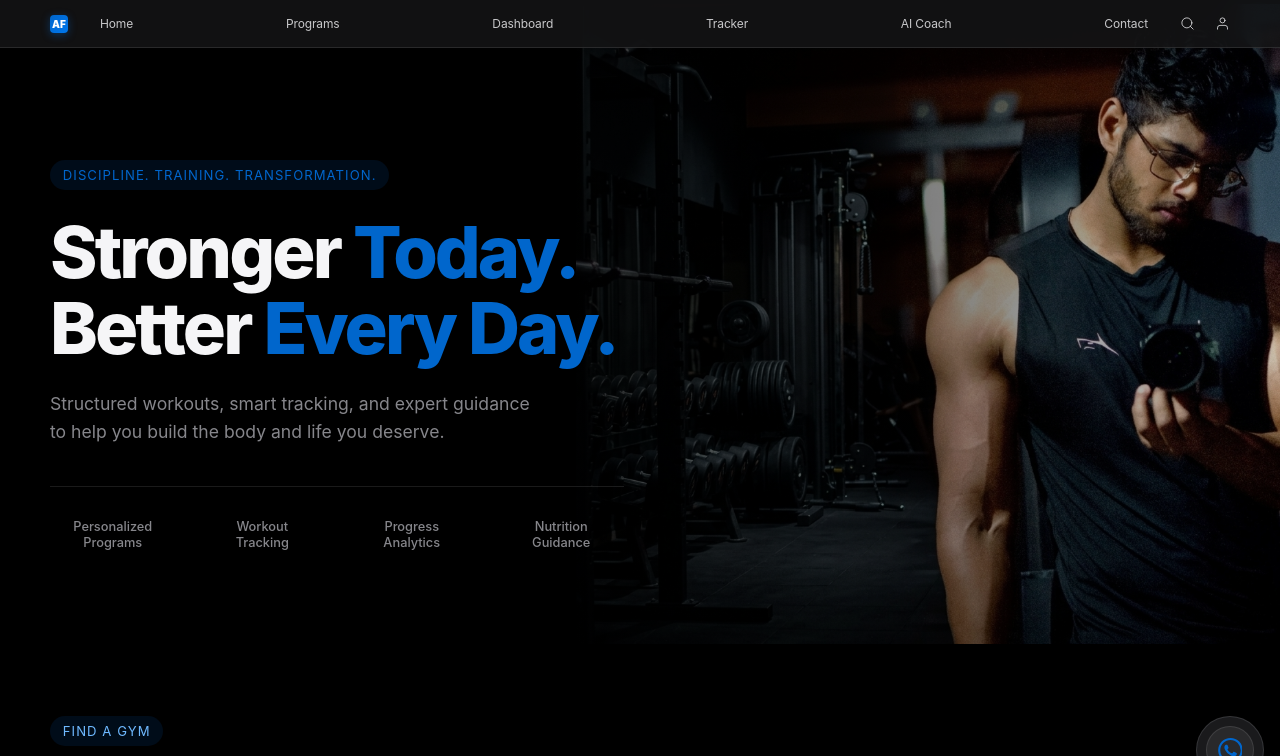
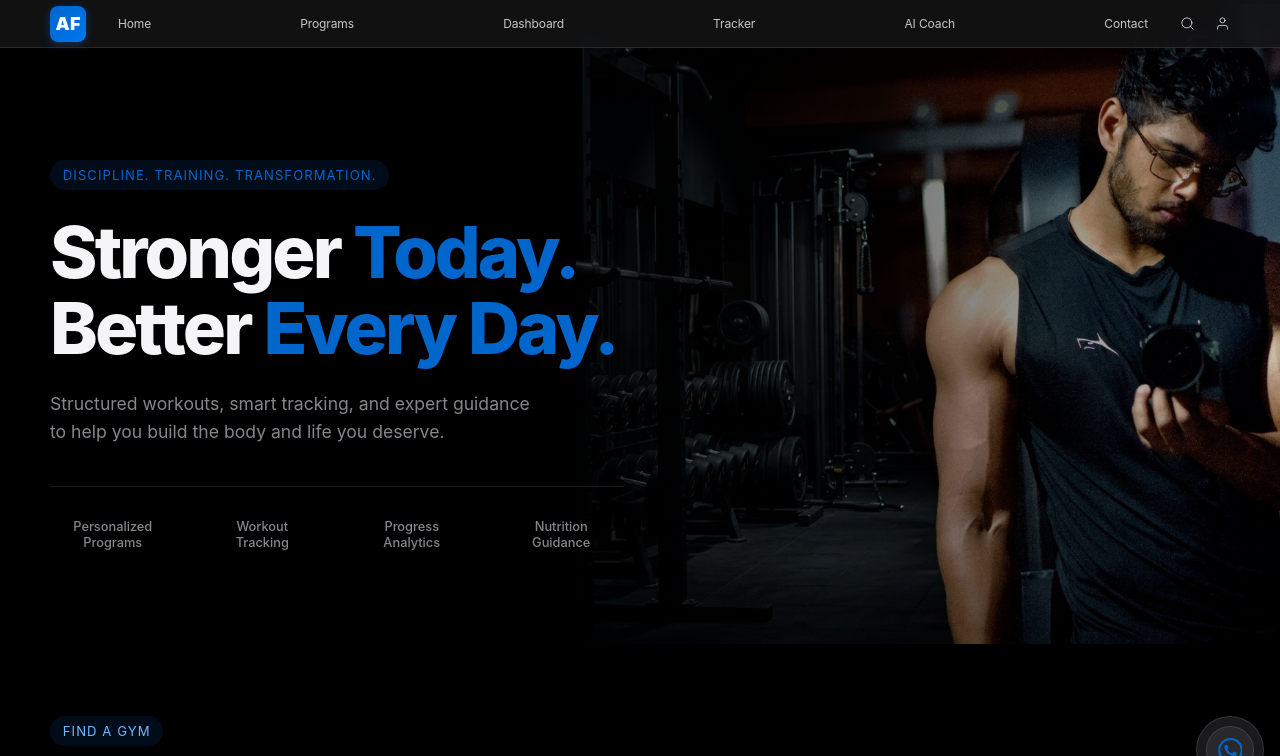
Before and after one commit to hzk87f2v69-collab/new-project-2, a website: page frontend/index.html in a window 1280 px wide. Shown: the top 756 px of the page. Drawn offline with nearby package versions, Linux system fonts and the light colour scheme; no server answers.

Commit message:
Update logo size in header

```diff
--- a/public/assets/css/styles.css
+++ b/public/assets/css/styles.css
@@ -146,15 +146,15 @@ select {
 }
 
 .brand-mark {
-  width: 18px;
-  height: 18px;
+  width: 36px;
+  height: 36px;
   display: grid;
   place-items: center;
-  border-radius: 4px;
+  border-radius: 8px;
   background: linear-gradient(135deg, var(--accent), var(--accent-strong));
   color: #ffffff;
   font-weight: 900;
-  font-size: 10px;
+  font-size: 18px;
   box-shadow: 0 2px 8px rgba(0, 102, 204, 0.4);
   transition: opacity 0.3s;
 }
```
